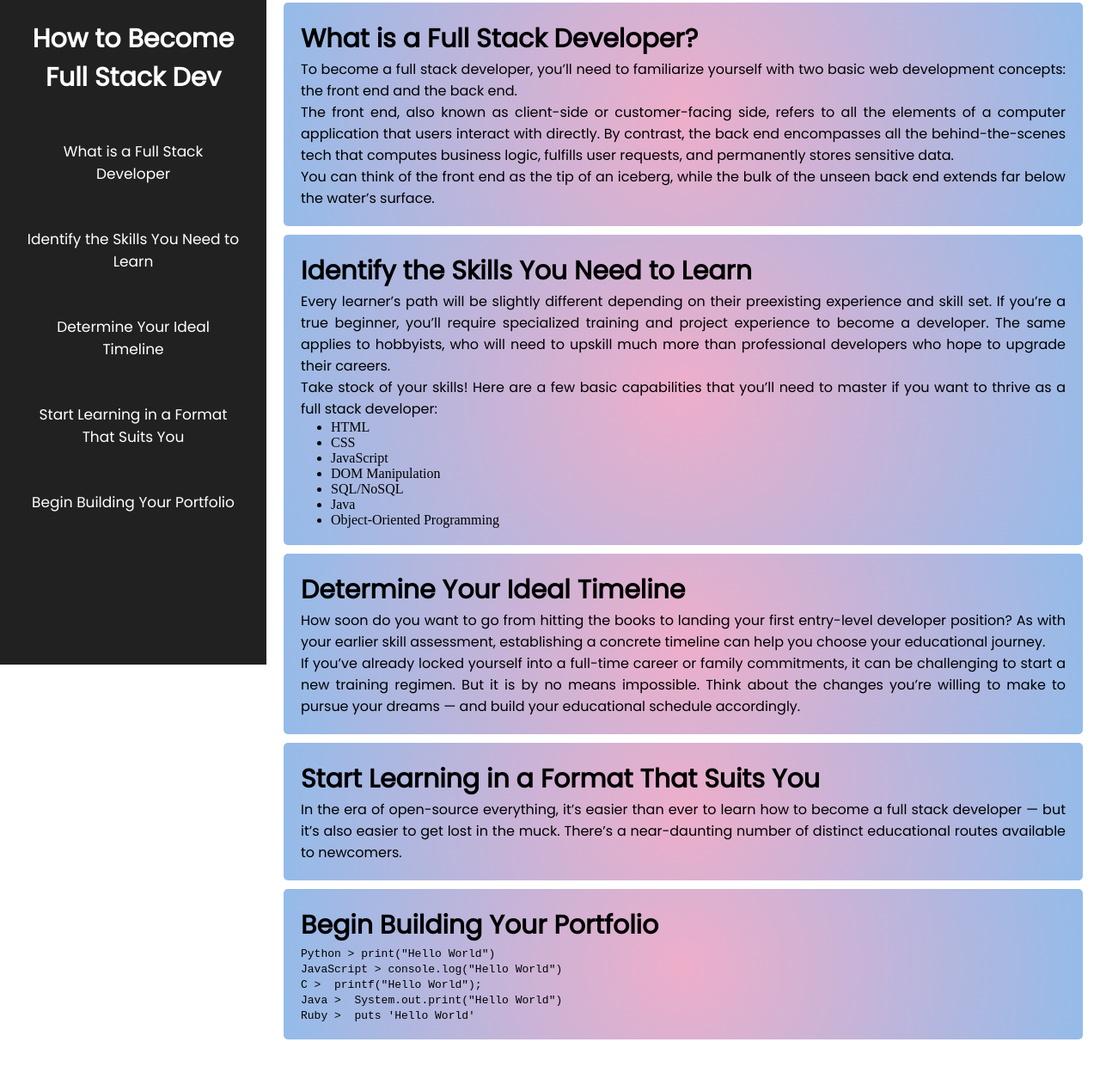
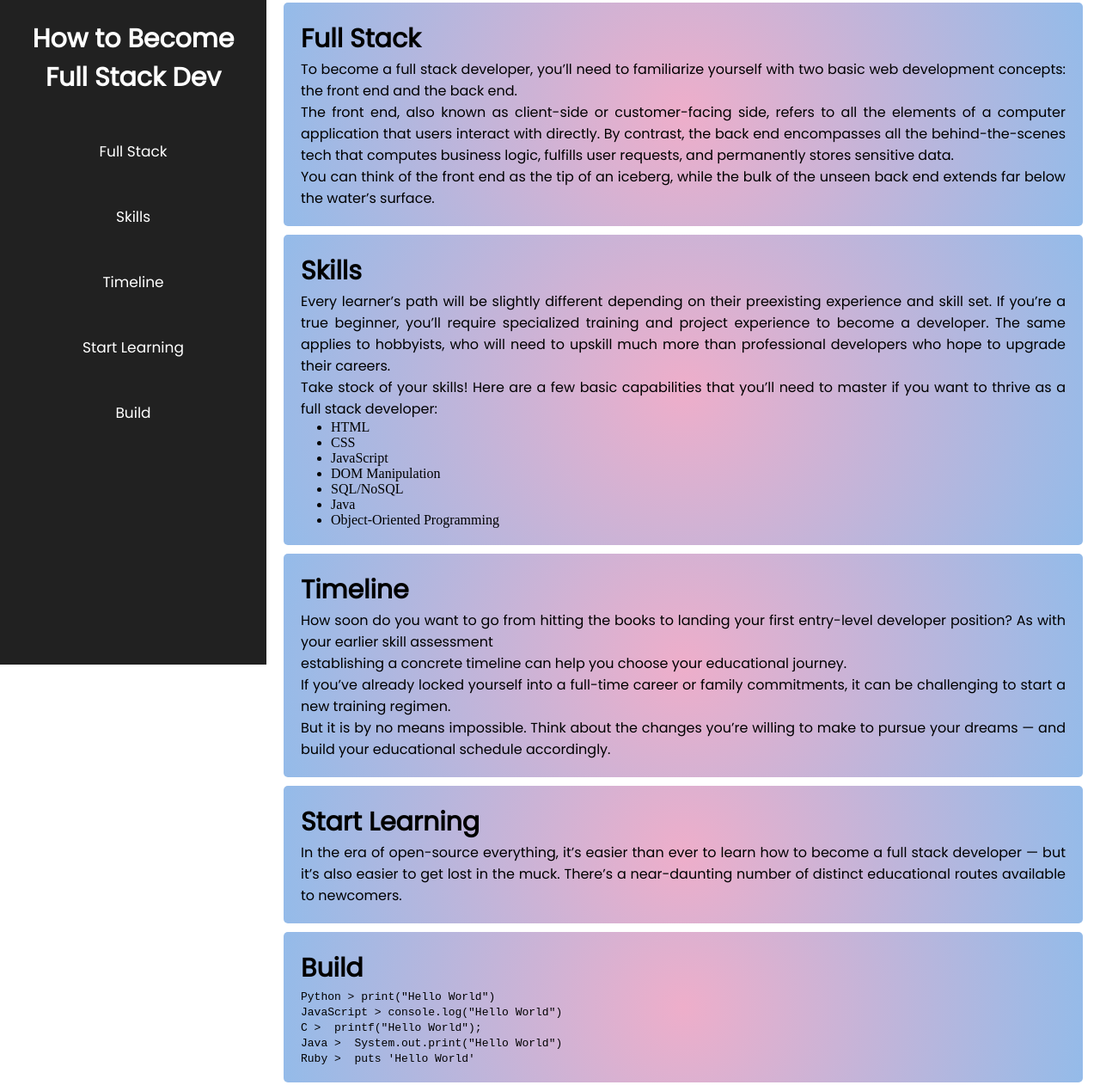
Before and after one commit to civarry/FCC, a plain HTML site: page Technical Documentation/index.html in a window 1280 px wide. Shown: the part 27-1289 px from the top of the page at 86% size. Before the commit the page ends 1266 px from the top, so only its background shows below. Drawn offline with Linux system fonts and the light colour scheme.

Commit message:
finished Technical Documentation

```diff
--- a/Technical Documentation/index.html
+++ b/Technical Documentation/index.html
@@ -5,30 +5,24 @@
     <meta http-equiv="X-UA-Compatible" content="IE=edge" />
     <meta name="viewport" content="width=device-width, initial-scale=1.0" />
     <title>Technical Documentation</title>
-    <link rel="stylesheet" href="styles.css">
+    <link rel="stylesheet" href="styles.css" />
   </head>
   <body>
     <!-- Start of side nav -->
     <nav id="navbar">
       <header>How to Become Full Stack Dev</header>
       <ul>
-        <li><a href="#What-is-a-Full-Stack-Developer">What is a Full Stack Developer</a></li>
-        <li><a href="#Identify-the-Skills-You-Need-to-Learn">Identify the Skills You Need to Learn</a></li>
-        <li><a href="#Determine-Your-Ideal-Timeline"">Determine Your Ideal Timeline</a></li>
-        <li>
-          <a href="#Start-Learning-in-a-Format-That-Suits-You">Start Learning in a Format That Suits You</a>
-        </li>
-        <li>
-          <a href="#Begin-Building-Your-Portfolio"
-            >Begin Building Your Portfolio</a
-          >
-        </li>
+        <li><a class="nav-link" href="#Full_Stack">Full Stack</a></li>
+        <li><a class="nav-link" href="#Skills">Skills</a></li>
+        <li><a class="nav-link" href="#Timeline">Timeline</a></li>
+        <li><a class="nav-link" href="#Start_Learning">Start Learning</a></li>
+        <li><a class="nav-link" href="#Build">Build</a></li>
       </ul>
     </nav>
     <!-- End of sidenav -->
     <main id="main-doc">
-      <section class="main-section" id="What-is-a-Full-Stack-Developer">
-        <header>What is a Full Stack Developer?</header>
+      <section class="main-section" id="Full_Stack">
+        <header>Full Stack</header>
         <p>
           To become a full stack developer, you’ll need to familiarize yourself
           with two basic web development concepts: the front end and the back
@@ -46,8 +40,8 @@
           bulk of the unseen back end extends far below the water’s surface.
         </p>
       </section>
-      <section class="main-section" id="Identify-the-Skills-You-Need-to-Learn">
-        <header>Identify the Skills You Need to Learn</header>
+      <section class="main-section" id="Skills">
+        <header>Skills</header>
         <p>
           Every learner’s path will be slightly different depending on their
           preexisting experience and skill set. If you’re a true beginner,
@@ -70,26 +64,30 @@
           <li>Object-Oriented Programming</li>
         </ul>
       </section>
-      <section class="main-section" id="Determine-Your-Ideal-Timeline">
-        <header>Determine Your Ideal Timeline</header>
+      <section class="main-section" id="Timeline">
+        <header>Timeline</header>
         <p>
           How soon do you want to go from hitting the books to landing your
           first entry-level developer position? As with your earlier skill
-          assessment, establishing a concrete timeline can help you choose your
-          educational journey.
+          assessment
+        </p>
+        <p>
+          establishing a concrete timeline can help you choose your educational
+          journey.
         </p>
         <p>
           If you’ve already locked yourself into a full-time career or family
           commitments, it can be challenging to start a new training regimen.
+        </p>
+        <p>
           But it is by no means impossible. Think about the changes you’re
           willing to make to pursue your dreams — and build your educational
           schedule accordingly.
         </p>
       </section>
       <section
-        class="main-section"
-        id="Start-Learning-in-a-Format-That-Suits-You">
-        <header>Start Learning in a Format That Suits You</header>
+        class="main-section" id="Start_Learning">
+        <header>Start Learning</header>
         <p>
           In the era of open-source everything, it’s easier than ever to learn
           how to become a full stack developer — but it’s also easier to get
@@ -97,8 +95,8 @@
           educational routes available to newcomers.
         </p>
       </section>
-      <section class="main-section" id="Begin-Building-Your-Portfolio">
-        <header>Begin Building Your Portfolio</header>
+      <section class="main-section" id="Build">
+        <header>Build</header>
         <code> Python >&nbsp;print("Hello World") </code><br />
         <code>JavaScript >&nbsp;console.log("Hello World")</code><br />
         <code>C > &nbsp;printf("Hello World");</code><br />
--- a/Technical Documentation/styles.css
+++ b/Technical Documentation/styles.css
@@ -71,6 +71,7 @@ p {
     rgba(238, 174, 202, 1) 0%,
     rgba(148, 187, 233, 1) 100%
   );
+  overflow:hidden;
   margin-bottom: 10px;
   border-radius: 5px;
   padding: 20px;
@@ -78,3 +79,9 @@ p {
   margin: 10px auto;
   height: auto;
 }
+@media only screen and (max-width: 600px){
+    body{
+        background: rgb(32,20,224);
+background: linear-gradient(90deg, rgba(32,20,224,1) 0%, rgba(222,152,231,1) 22%, rgba(0,255,136,1) 87%);
+    }
+}
```
